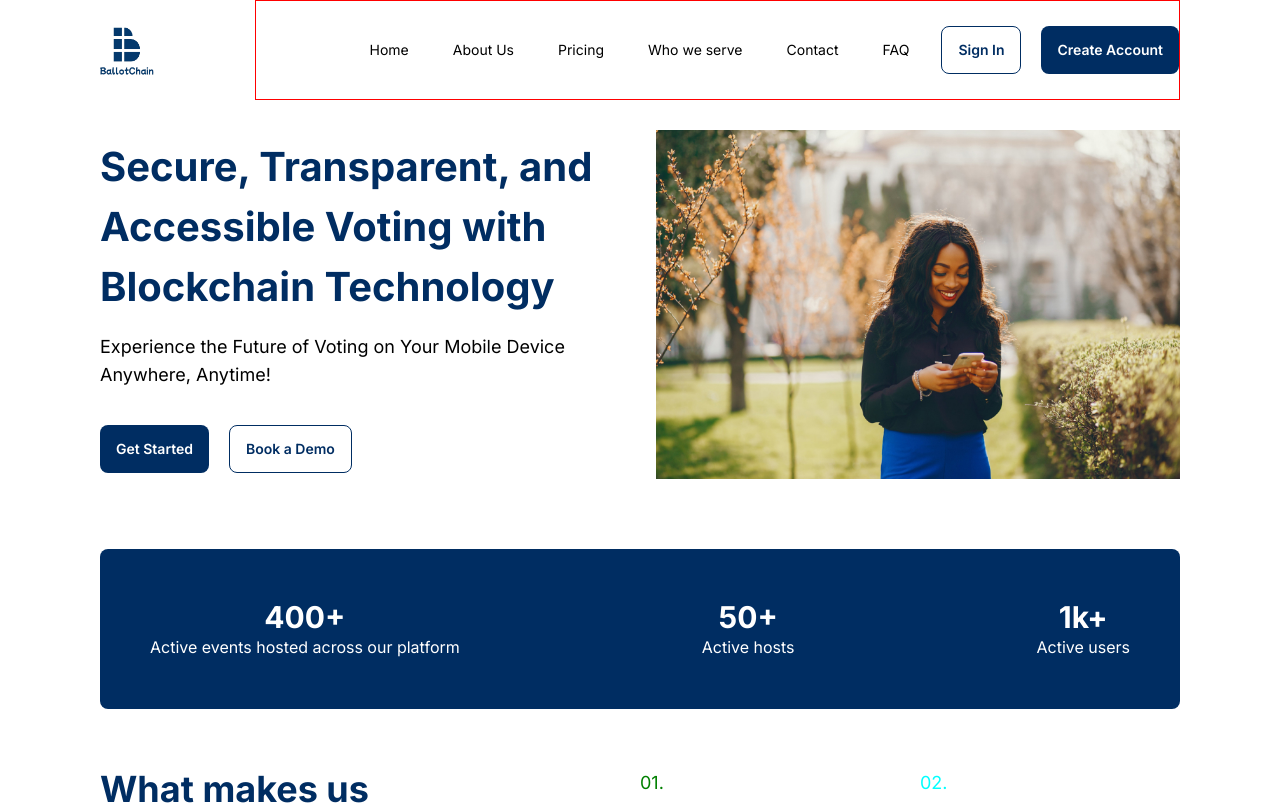
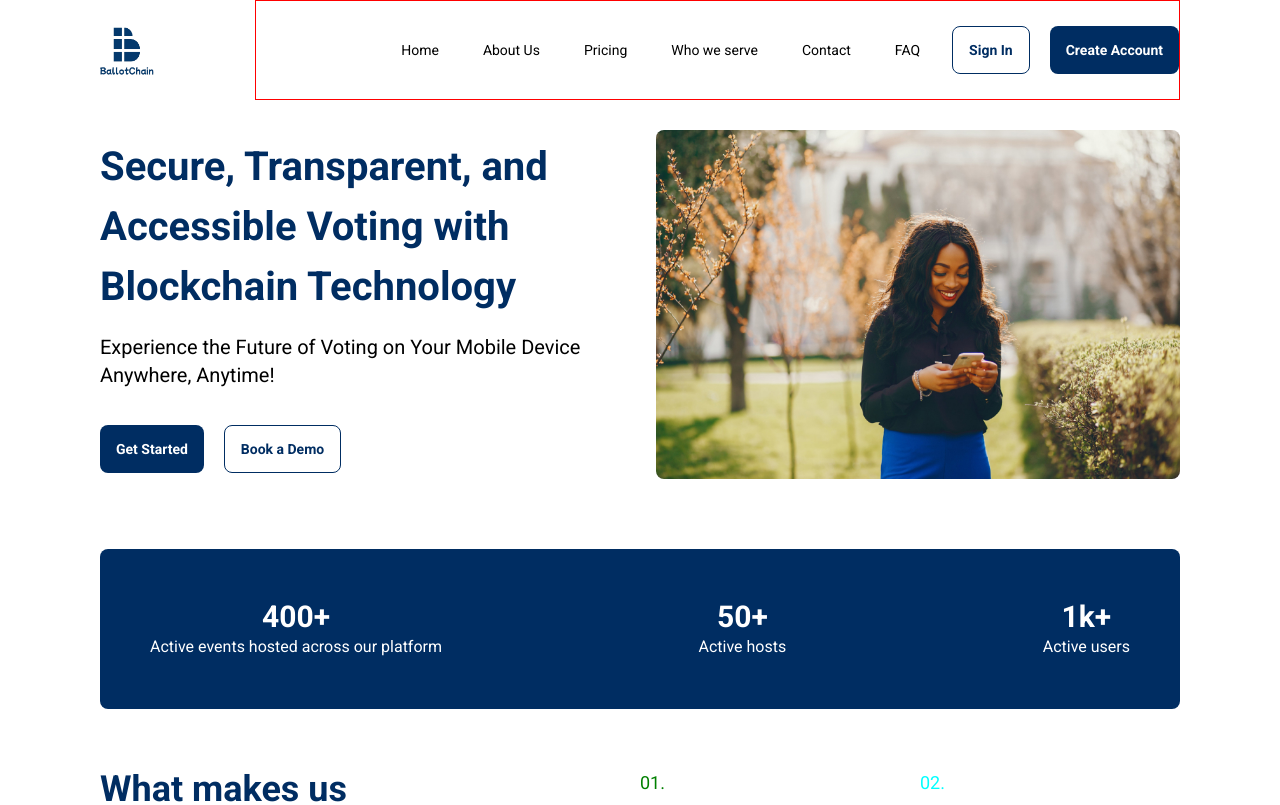
Before and after one commit to harzyz/ballotchain, a Next.js app: page / in a window 1280 px wide. Shown: the top 805 px of the page. Built offline with nearby package versions, Linux system fonts and the light colour scheme.

Commit message:
resposive headsection

```diff
--- a/src/app/globals.css
+++ b/src/app/globals.css
@@ -1,3 +1,4 @@
+@import url('https://fonts.googleapis.com/css2?family=Roboto:ital,wght@0,100;0,300;0,400;0,500;0,700;0,900;1,100;1,300;1,400;1,500;1,700;1,900&display=swap');
 @tailwind base;
 @tailwind components;
 @tailwind utilities;
@@ -18,6 +19,10 @@
 
 body {
   background-color: #FFFFFF;
+}
+
+.family{
+  font-family: 'Roboto', sans-serif;
 }
 
 @layer utilities {
--- a/src/app/layout.tsx
+++ b/src/app/layout.tsx
@@ -1,8 +1,8 @@
 import type { Metadata } from "next";
-import { Inter } from "next/font/google";
+// import { Inter } from "next/font/google";
 import "./globals.css";
 
-const inter = Inter({ subsets: ["latin"] });
+// const inter = Inter({ subsets: ["latin"] });
 
 export const metadata: Metadata = {
   title: "BallotChain Logo",
@@ -16,7 +16,7 @@ export default function RootLayout({
 }>) {
   return (
     <html lang="en">
-      <body className={inter.className}>{children}</body>
+      <body className="family">{children}</body>
     </html>
   );
 }
--- a/src/components/landingpage/hero-section.tsx
+++ b/src/components/landingpage/hero-section.tsx
@@ -9,14 +9,14 @@ const HeroSection = () => {
       <h1
         data-aos="fade-up"
         data-aos-anchor-placement="top-bottom"
-        className="text-[25px] md:text-[35px] lg:text-[40px] font-bold text-primary"
+        className="text-[37px] md:text-[35px] lg:text-[40px] font-bold text-primary"
       >
         Secure, Transparent, and Accessible Voting with Blockchain Technology
       </h1>
       <p
         data-aos="fade"
         data-aos-delay="500"
-        className="text-[14px] lg:text-lg"
+        className="text-xl"
       >
         Experience the Future of Voting on Your Mobile Device Anywhere, Anytime!
       </p>
@@ -33,7 +33,7 @@ const HeroSection = () => {
       </div>
     </div>
     <div className="w-full lg:w-1/2 flex justify-end relative">
-        <Image src={HeroImage} alt="Streak Legend" />
+        <Image className='rounded-[8px]' src={HeroImage} alt="Streak Legend" />
 
       {/* <div
         data-aos="fade-up"
--- a/tailwind.config.ts
+++ b/tailwind.config.ts
@@ -16,8 +16,7 @@ const config: Config = {
         secondary: "#01BE63"
       },
       fontFamily: {
-        lato: ["Lato", "sans-serif"],
-        nunito: ["Nunito", "sans-serif"],
+        roboto: ["Roboto", "sans-serif"]
       },
       fontSize: {
         nl: ["56px", "64px"],
```
